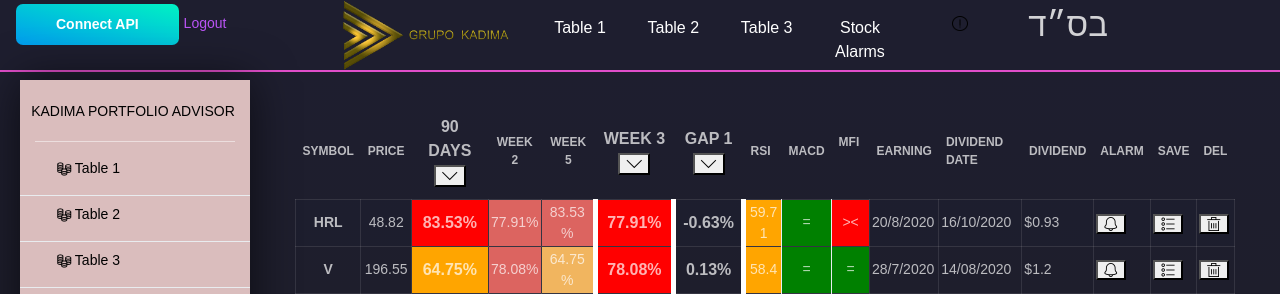
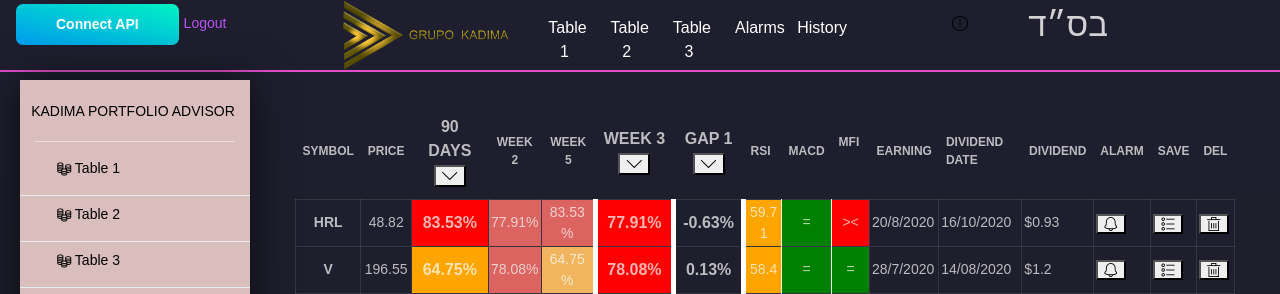
Before and after one commit to webclinic017/stocks_management, a Django app: page / in a window 1280 px wide. Shown: the top 294 px of the page. Run offline with Django 3.2, Linux system fonts and the light colour scheme; data comes from the database, SQL or seed files in the repository; some libraries are stand-ins or nearby versions.

Commit message:
history page adjustments

```diff
--- a/kadima/admin.py
+++ b/kadima/admin.py
@@ -16,7 +16,7 @@ class IndicesData(admin.ModelAdmin):
 
 @admin.register(HistoryStock)
 class HistoryStocks(admin.ModelAdmin):
-    list_display = ('pk', 'stock', 'table_index','time_added', 'sold_date',)
+    list_display = ('pk', 'ticker', 'table_index','time_added', 'sold_date',)
     search_field = ('stock',)
     ordering = ('time_added',)
 
--- a/kadima/models.py
+++ b/kadima/models.py
@@ -201,9 +201,29 @@ class IndicesData(models.Model):
             return self.index_symbol
 
 class HistoryStock(models.Model):
-    stock = models.ForeignKey(StockData, on_delete=models.CASCADE)
+    # stock = models.ForeignKey(StockData, on_delete=models.SET_NULL, null=True)
+    table_index = models.IntegerField()
+    ticker = models.CharField(max_length=100)
+    stock_price = models.FloatField(null=True, default=0)
+
+    week_1 = models.FloatField(null=True, blank=True)
+    week_1_color = models.CharField(max_length=100, blank=True)
+
+    week_2 = models.FloatField(null=True, blank=True)
+    week_2_color = models.CharField(max_length=100, blank=True)
+
+    week_3 = models.FloatField(null=True, blank=True)
+    week_3_color = models.CharField(max_length=100, blank=True)
+
+    week_5 = models.FloatField(null=True, blank=True)
+    week_5_color = models.CharField(max_length=100, blank=True)
+
+    gap_1 = models.FloatField(null=True, blank=True)
+    gap_1_color = models.CharField(max_length=100, blank=True)
+
+    earnings_call_displayed = models.CharField(max_length=100, null=True, blank=True)
+
     sold_date = models.DateTimeField(null=True, blank=True)
-    table_index = models.IntegerField()
     time_added = models.DateTimeField(auto_now=True)
 
     stocks_bought = models.FloatField(null=True, default=0)
--- a/kadima/templates/kadima/base.html
+++ b/kadima/templates/kadima/base.html
@@ -73,17 +73,20 @@
         <div class="row">
           <div class="col-sm-7">
             <div class="row pt-3" style="color: white; font-size:1rem">
-              <div class="col-3">
+              <div class="col-2">
                 <a href="{% url 'home' %}" style="color: white;">Table 1</a>
               </div>
-              <div class="col-3" >
+              <div class="col-2" >
                 <a href="{% url 'table-2' table_index=2 %}" style="color: white;">Table 2</a>
               </div>
-              <div class="col-3" >
+              <div class="col-2" >
                 <a href="{% url 'table-3' table_index=3 %}" style="color: white;">Table 3</a>
               </div>
-              <div class="col-3" >
-                <a href="{% url 'stock-alarms' %}" style="color: white;">Stock Alarms</a>
+              <div class="col-2" >
+                <a href="{% url 'stock-alarms' %}" style="color: white;">Alarms</a>
+              </div>
+              <div class="col-2" >
+                <a href="{% url 'history-all' %}" style="color: white;">History</a>
               </div>
             </div>
 
--- a/kadima/views.py
+++ b/kadima/views.py
@@ -234,7 +234,6 @@ def history_all(request):
     context['ib_api_connected'] = ib_api_connected
 
     if request.method == 'POST':
-        print('HHH')
 
 
         if 'connect_ib_api' in request.POST:
@@ -333,7 +332,6 @@ def history_all(request):
             # stock_data = StockData.objects.get(id=stock_id)
             # stock_data.saved_to_history = False
             # stock_data.save()
-            print(f"*************** {stock_id}****************")
             delete_from_history = HistoryStock.objects.get(id=stock_id)
             delete_from_history.delete()
             # saved_stocks = StockData.objects.filter(saved_to_history=True)
@@ -720,20 +718,6 @@ def home(request, table_index=1):
                 else:
                     stock_data.rsi_color = ''
 
-                # Getting the dividend
-                # try:
-                #     st = yf.Ticker(stock).dividends.tail(1)
-                #     stock_data.dividend = float(st.values)
-                #     date_arr = str(st.index[0]).split(' ')[0].split('-')
-                #     year = date_arr[0]
-                #     month = date_arr[1]
-                #     day = date_arr[2]
-                #     stock_data.dividend_date = day + '/' + month + '/' + year
-                # except:
-                #     stock_data.dividend = None
-                #     stock_data.dividend_date = None
-
-                ## Adding the stock saving to DB
                 try:
                     stock_data.save()
                 except Exception as e:
@@ -807,7 +791,8 @@ def home(request, table_index=1):
                 old_stocks_list.append(stock.id)
 
             # Deleting a stock from DB
-            StockData.objects.filter(id=request.POST['delete_stock']).delete()
+            delete_stock = StockData.objects.filter(pk=request.POST["delete_stock"])
+            delete_stock.delete()
             new_stocks = StockData.objects.filter(table_index=table_index).order_by('week_3')
             context['stocks'] = new_stocks
 
@@ -833,11 +818,23 @@ def home(request, table_index=1):
             stock_data.save()
 
             history_stock = HistoryStock.objects.create(
-                stock=stock_data,
-                table_index=table_index
+                table_index=table_index,
+                ticker=stock_data.ticker,
+                stock_price=stock_data.stock_price,
+                week_1=stock_data.week_1,
+                week_1_color=stock_data.week_1_color,
+                week_2=stock_data.week_2,
+                week_2_color=stock_data.week_2_color,
+                week_3=stock_data.week_3,
+                week_3_color=stock_data.week_3_color,
+                week_5=stock_data.week_5,
+                week_5_color=stock_data.week_5_color,
+                gap_1=stock_data.gap_1,
+                gap_1_color=stock_data.gap_1_color,
+                earnings_call_displayed=stock_data.earnings_call_displayed
             )
 
-            messages.warning(request, f"Stock was saved. You can review it's data on the History page.")
+            messages.success(request, f"Stock was saved. You can review it's data on the History page.")
 
             stocks = StockData.objects.filter(table_index=table_index).order_by('week_3')
             context['stocks'] = stocks
```
Also changed, not shown: kadima/templates/kadima/history-all.html (+13 -13 lines).
